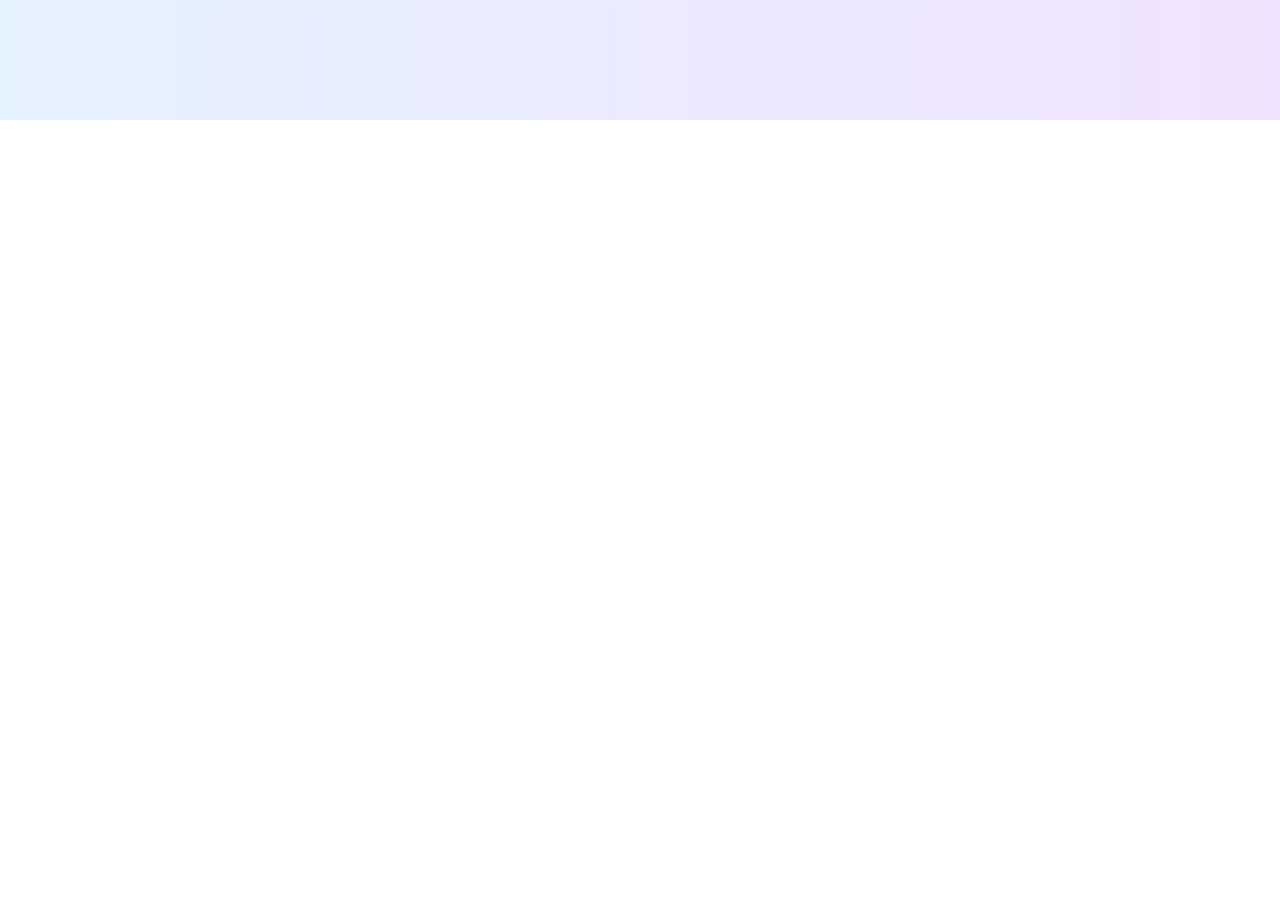
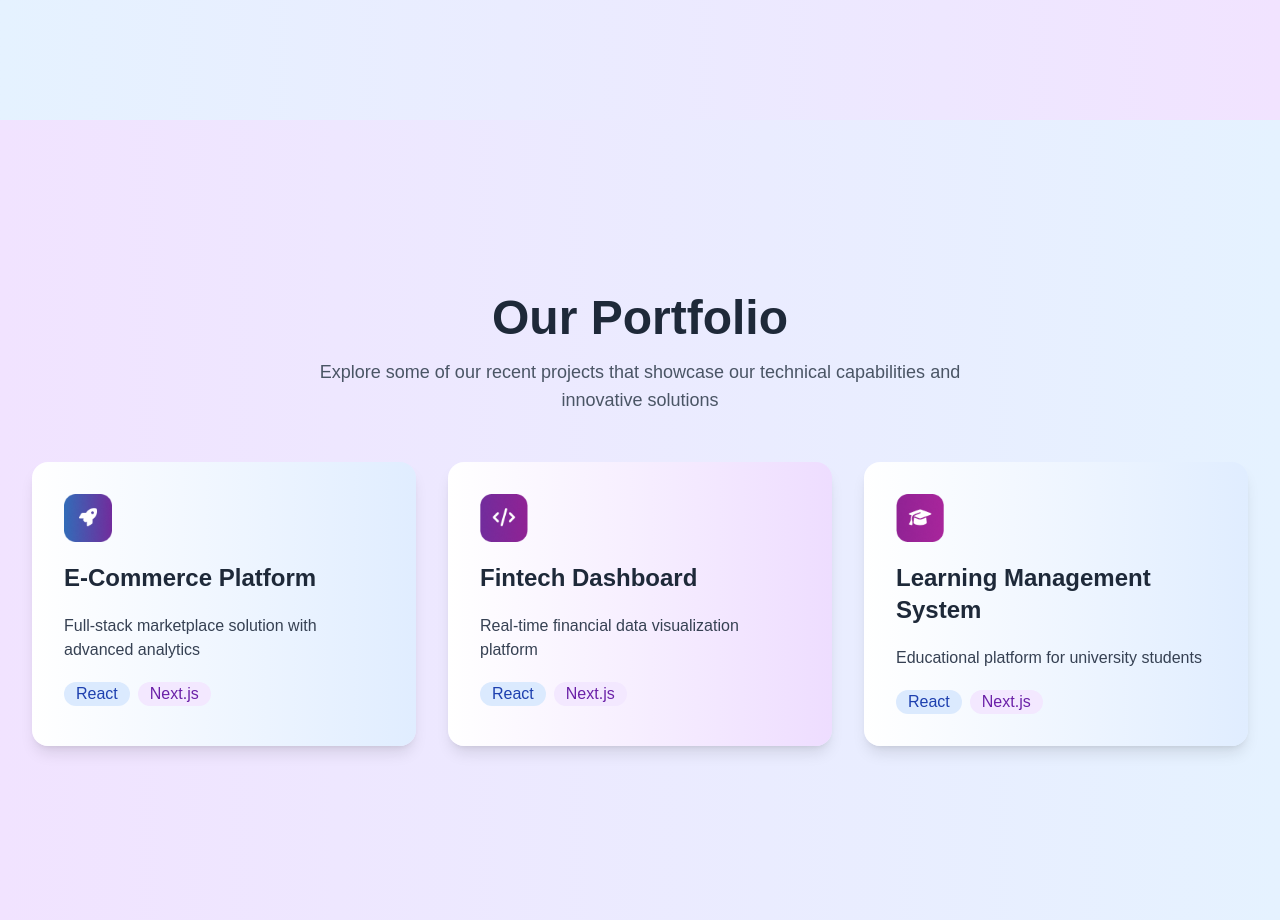
Before and after one commit to gitaufar/zas.dev, a React (Vite) app: page / in a window 1280 px wide. Shown: the part 2280-3200 px from the top of the page. Before the commit the page ends 2400 px from the top, so only its background shows below. Built offline with nearby package versions, Linux system fonts and the light colour scheme.

Commit message:
feat: PortfolioPage 90%

```diff
--- a/src/componen/LandingPageComp/Navbar.tsx
+++ b/src/componen/LandingPageComp/Navbar.tsx
@@ -33,7 +33,7 @@ function Navbar() {
           <button onClick={() => handleScroll("about")}  className="cursor-pointer hover:text-gray-400 font-semibold">
             About
           </button>
-          <button onClick={() => handleScroll("portofolio")}  className="cursor-pointer hover:text-gray-400 font-semibold">
+          <button onClick={() => handleScroll("portfolio")}  className="cursor-pointer hover:text-gray-400 font-semibold">
             Portfolio
           </button>
           <button onClick={() => handleScroll("contact")}  className="cursor-pointer hover:text-gray-400 font-semibold">
--- a/src/page/LandingPage.tsx
+++ b/src/page/LandingPage.tsx
@@ -1,6 +1,7 @@
 import { HomePage } from "../section/HomePage"
 import { OurServicesPage } from "../section/OurServicesPage"
 import { AboutPage } from "../section/AboutPage"
+import { PortfolioPage } from "../section/PortfolioPage"
 
 export const LandingPage = () => {
   return (
@@ -8,6 +9,7 @@ export const LandingPage = () => {
         <HomePage/>
         <OurServicesPage/>
         <AboutPage/>
+        <PortfolioPage/>
     </main>
   )
 }
--- /dev/null
+++ b/src/section/PortfolioPage.tsx
@@ -0,0 +1,59 @@
+export const PortfolioPage = () => {
+  return (
+    <section className="min-h-screen w-full flex flex-col justify-center items-center bg-gradient-to-l from-[#E5F2FF] to-[#F1E3FF] gap-12 py-16 px-4 sm:px-6 lg:px-8" id="portfolio">
+                {/* --- Bagian Header --- */}
+                <div className="flex flex-col items-center gap-4 text-center">
+                    <h1 className="font-bold text-4xl sm:text-5xl text-gray-800">
+                        Our Portfolio
+                    </h1>
+                    <p className="max-w-2xl text-gray-600 text-base sm:text-lg">
+                        Explore some of our recent projects that showcase our technical capabilities and innovative solutions
+                    </p>
+                </div>
+
+                {/* --- Kontainer Kartu Layanan --- */}
+                <div className="flex flex-col lg:flex-row justify-center items-stretch gap-8 w-full max-w-7xl">
+
+                    {/* Kartu 1: E-Commerce Platform */}
+                    <div className="flex flex-col w-full bg-gradient-to-r from-white to-[#E0EDFF] p-8 rounded-2xl shadow-lg gap-5">
+                        <img src="/assets/roket.png" alt="MVP Development" className="size-12" />
+                        <h2 className="font-semibold text-2xl text-gray-800">E-Commerce Platform</h2>
+                        <p className="text-gray-700">
+                            Full-stack marketplace solution with advanced analytics
+                        </p>
+                          <div className="flex flex-row gap-2">
+                            <span className="text-[#1E40AF] bg-[#dbeafe] rounded-2xl px-3">React</span>
+                            <span className="bg-[#F3E8FF] text-[#6B21A8] rounded-2xl px-3">Next.js</span>
+                        </div>
+                    </div>
+
+                    {/* Kartu 2: Fintech Dashboard */}
+                    <div className="flex flex-col w-full bg-gradient-to-r from-white to-[#EEDDFF] p-8 rounded-2xl shadow-lg gap-5">
+                        <img src="/assets/tag.png" alt="Custom Software" className="size-12" />
+                        <h2 className="font-semibold text-2xl text-gray-800">Fintech Dashboard</h2>
+                        <p className="text-gray-700">
+                            Real-time financial data visualization platform
+                        </p>
+                        <div className="flex flex-row gap-2">
+                            <span className="text-[#1E40AF] bg-[#dbeafe] rounded-2xl px-3">React</span>
+                            <span className="bg-[#F3E8FF] text-[#6B21A8] rounded-2xl px-3">Next.js</span>
+                        </div>
+
+                    </div>
+
+                    {/* Kartu 3: Learning Management System */}
+                    <div className="flex flex-col w-full bg-gradient-to-r from-white to-[#E0EDFF] p-8 rounded-2xl shadow-lg gap-5">
+                        <img src="/assets/topi.png" alt="Student Consultation" className="size-12" />
+                        <h2 className="font-semibold text-2xl text-gray-800">Learning Management System</h2>
+                        <p className="text-gray-700">
+                            Educational platform for university students
+                        </p>
+                         <div className="flex flex-row gap-2">
+                            <span className="text-[#1E40AF] bg-[#dbeafe] rounded-2xl px-3">React</span>
+                            <span className="bg-[#F3E8FF] text-[#6B21A8] rounded-2xl px-3">Next.js</span>
+                        </div>
+                    </div>
+                </div>
+            </section>
+  )
+}
```
